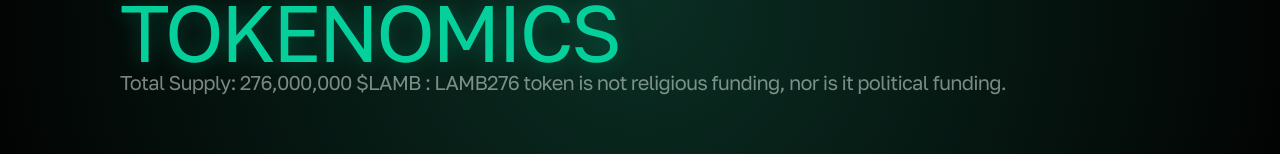
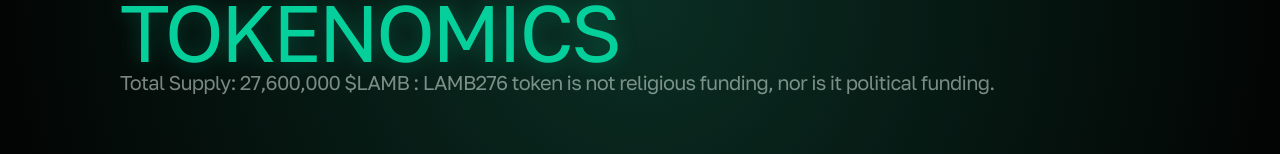
Before and after one commit to Lamb276/lamb276-landing, a React (Vite) app: page /tokenomics in a window 1280 px wide. Shown: the part 239-393 px from the top of the page. Built offline with nearby package versions, Linux system fonts and the light colour scheme.

Commit message:
design: Edited Token amount

```diff
--- a/src/pages/GoldPaper.jsx
+++ b/src/pages/GoldPaper.jsx
@@ -500,7 +500,7 @@ const GoldPaper = () => {
                         </DetailRow>
                         <DetailRow>
                             <span>Total Supply</span>
-                            <strong>276,000,000</strong>
+                            <strong>27,600,000</strong>
                         </DetailRow>
                         <DetailRow>
                             <span>Contract Address</span>
--- a/src/pages/Tokenomics.jsx
+++ b/src/pages/Tokenomics.jsx
@@ -17,7 +17,7 @@ const Tokenomics = () => {
                     <Title>TOKENOMICS</Title>
                     <MetaInfo>
                         <span>
-                            Total Supply: 276,000,000 $LAMB : LAMB276 token is
+                            Total Supply: 27,600,000 $LAMB : LAMB276 token is
                             not religious funding, nor is it political funding.
                         </span>
                     </MetaInfo>
```
